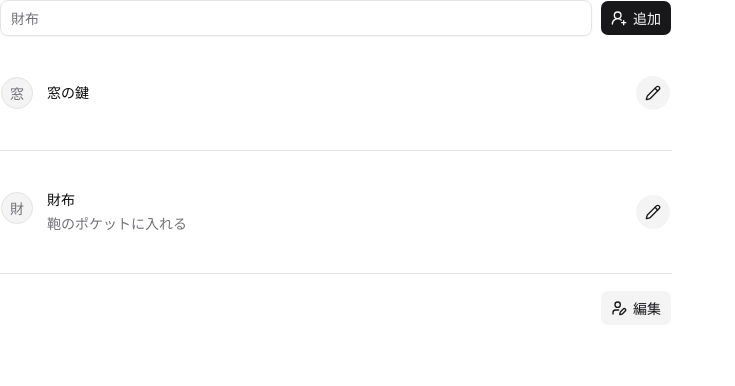
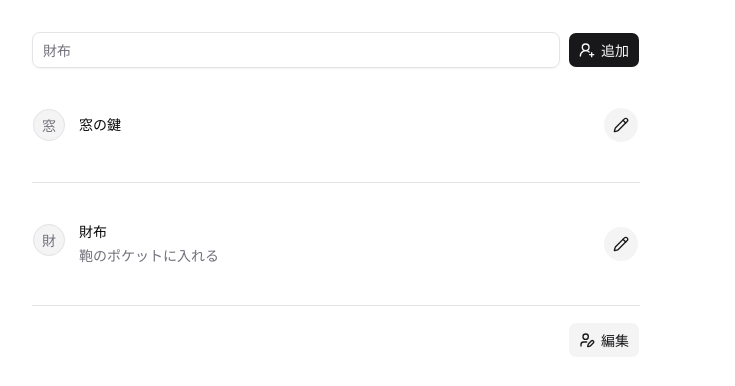
Before and after one commit to kem198/kore-motta, a Next.js app: page / in a window 1280 px wide. Shown: the top 386 px of the page, without its empty margins (0-735 px from the left). Built offline with nearby package versions, Linux system fonts and the light colour scheme.

Commit message:
refactor: replace article with main for semantic HTML structure

```diff
--- a/src/app/page.tsx
+++ b/src/app/page.tsx
@@ -4,9 +4,9 @@ export default function Home() {
   return (
     <div className="flex flex-col gap-2">
       {/* TODO: 表示崩れするので prose-pre:whitespace-pre-wrap を指定している */}
-      <article className="prose prose-blockquote:font-normal prose-pre:whitespace-pre-wrap max-w-2xl">
+      <main className="max-w-2xl p-8">
         <TodoApp />
-      </article>
+      </main>
     </div>
   );
 }
```
